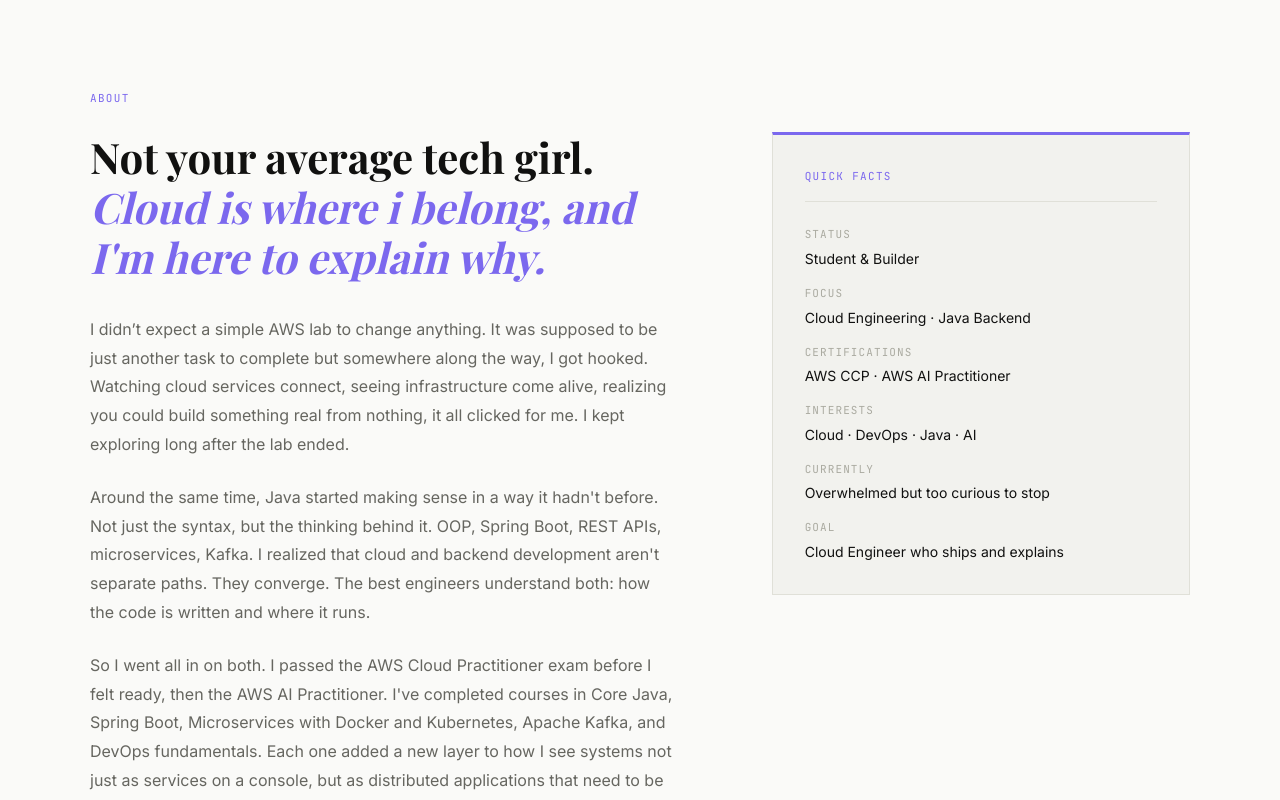
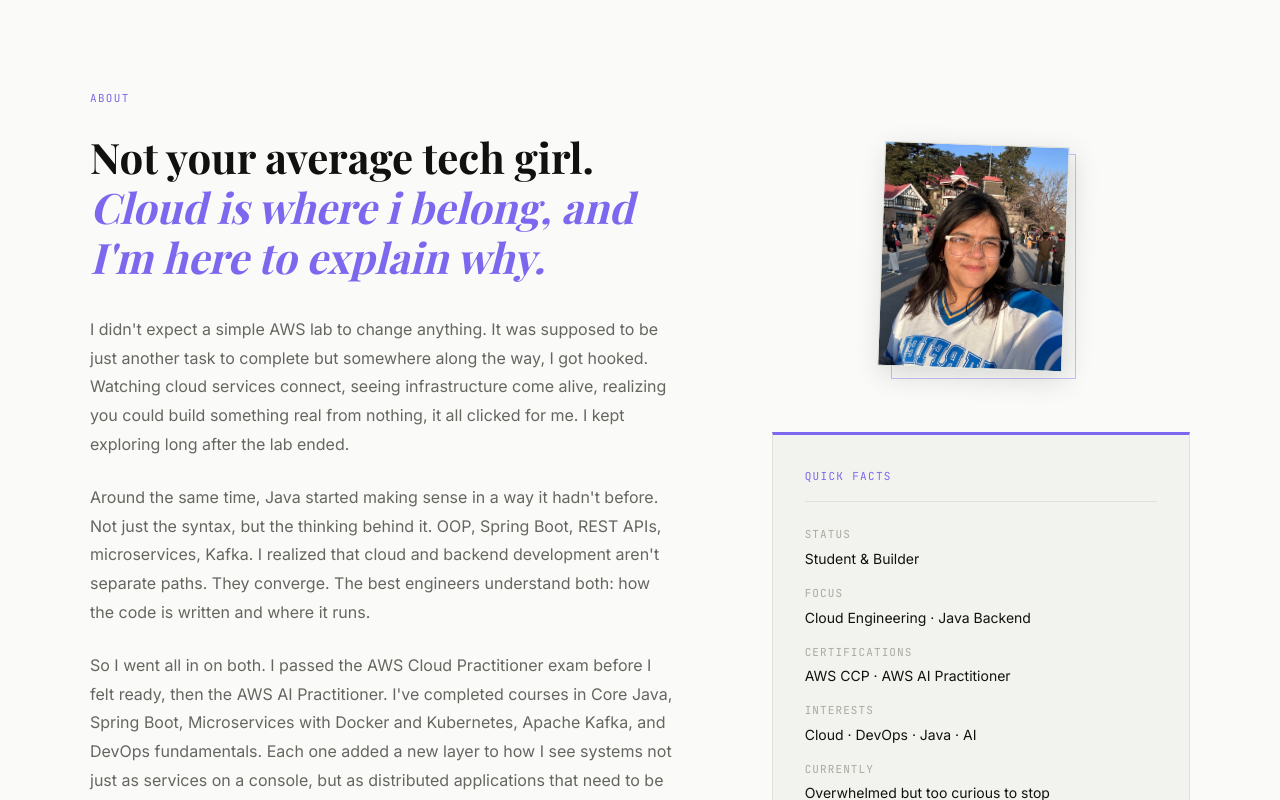
Before and after one commit to Code-Surbhi/SurbhiExplains, a React (Vite) app: page / in a window 1280 px wide. Shown: the part 840-1640 px from the top of the page. Built offline with nearby package versions, Linux system fonts and the light colour scheme; a web font is replaced by a local one.

Commit message:
feat: add photo to about section with editorial tilt treatment

```diff
--- a/src/components/About/About.css
+++ b/src/components/About/About.css
@@ -157,3 +157,94 @@
   text-transform: uppercase;
   color: var(--text-disabled);
 }
+
+/* ============================================
+   ABOUT PHOTO — Style C (Tilted + Shadow)
+   Add these to the bottom of About.css
+============================================ */
+
+/* Right column now stacks photo above facts */
+.about__right {
+  display: flex;
+  flex-direction: column;
+  gap: var(--space-6);
+}
+
+/* Outer wrap — gives space for tilt + ghost offset */
+.about__photo-wrap {
+  position: relative;
+  width: 200px;
+  height: 240px;
+  margin: 12px auto 0;
+}
+
+/* Ghost border — sits behind, offset bottom-right */
+.about__photo-ghost {
+  position: absolute;
+  top: 10px;
+  left: 10px;
+  width: 185px;
+  height: 225px;
+  border: 1.5px solid var(--accent-muted);
+  z-index: 0;
+}
+
+/* Photo frame — rotated 2deg, elevated with shadow */
+.about__photo-frame {
+  position: absolute;
+  top: 0;
+  left: 0;
+  width: 185px;
+  height: 225px;
+  transform: rotate(2deg);
+  box-shadow: 4px 8px 28px rgba(0, 0, 0, 0.14);
+  overflow: hidden;
+  border: 1px solid var(--border);
+  z-index: 1;
+  transition: transform var(--transition-normal);
+}
+
+/* Subtle un-tilt on hover */
+.about__photo-frame:hover {
+  transform: rotate(0deg);
+}
+
+/* Photo itself — covers the frame fully */
+.about__photo-img {
+  width: 100%;
+  height: 100%;
+  object-fit: cover;
+  object-position: center top;
+  display: block;
+  filter: contrast(1.02) brightness(1.01);
+}
+
+/* Dark mode — deepen the shadow */
+body.dark .about__photo-frame {
+  box-shadow: 4px 8px 28px rgba(0, 0, 0, 0.4);
+  border-color: var(--border);
+}
+
+body.dark .about__photo-ghost {
+  border-color: var(--accent-muted);
+  opacity: 0.5;
+}
+
+/* Mobile — center and shrink */
+@media (max-width: 768px) {
+  .about__photo-wrap {
+    width: 160px;
+    height: 195px;
+    margin: 0 auto;
+  }
+
+  .about__photo-ghost {
+    width: 148px;
+    height: 182px;
+  }
+
+  .about__photo-frame {
+    width: 148px;
+    height: 182px;
+  }
+}
--- a/src/components/About/About.jsx
+++ b/src/components/About/About.jsx
@@ -38,7 +38,7 @@ function About() {
 
             <div className="about__body">
               <p>
-                I didn’t expect a simple AWS lab to change anything. It was
+                I didn't expect a simple AWS lab to change anything. It was
                 supposed to be just another task to complete but somewhere along
                 the way, I got hooked. Watching cloud services connect, seeing
                 infrastructure come alive, realizing you could build something
@@ -77,8 +77,21 @@ function About() {
             </div>
           </div>
 
-          {/* Right — Facts */}
-          <div className="about__facts">
+          {/* Right — Photo + Facts */}
+          <div className="about__right">
+            {/* Style C — Tilted photo with ghost accent border */}
+            <div className="about__photo-wrap">
+              <div className="about__photo-ghost" />
+              <div className="about__photo-frame">
+                <img
+                  src="/surbhi.jpg"
+                  alt="Surbhi Singh — Cloud Engineering Student"
+                  className="about__photo-img"
+                />
+              </div>
+            </div>
+
+            {/* Quick Facts */}
             <div className="about__facts-inner">
               <p className="label about__facts-label">Quick Facts</p>
               <ul className="about__facts-list">
```
Also changed, not shown: public/surbhi.jpg (added).
